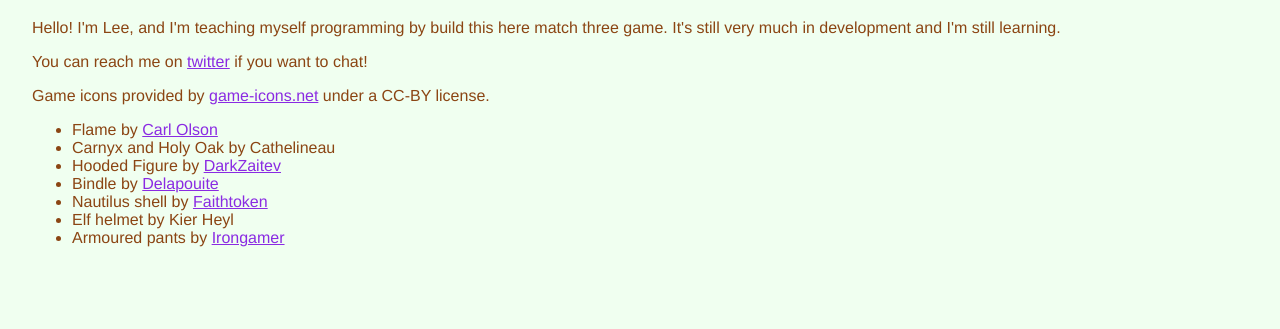
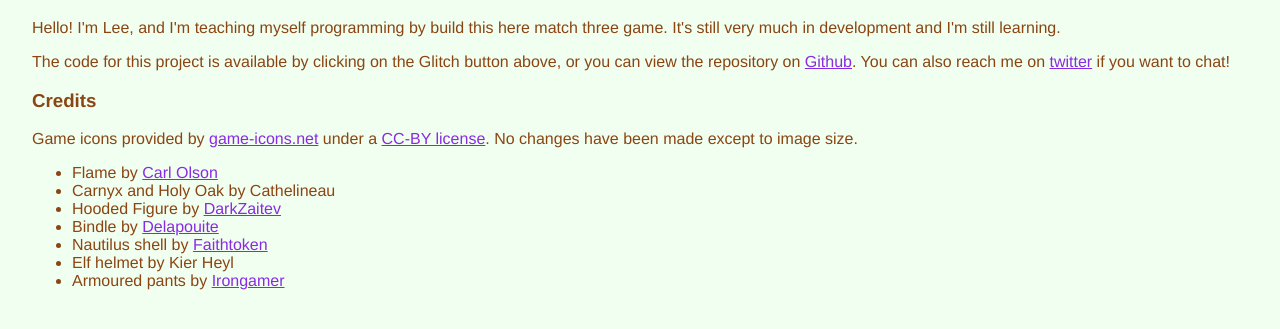
Before and after one commit to LeanderMcL/sunset-weaver, a plain HTML site: page about.html in a window 1280 px wide. Shown: the part 111-440 px from the top of the page. Drawn offline with Linux system fonts and the light colour scheme.

Commit message:
A few updates to static pages

```diff
--- a/about.html
+++ b/about.html
@@ -1,6 +1,6 @@
 <html lang="en">
   <head>
-    <title>matchy dev news</title>
+    <title>about matchy</title>
     <meta charset="utf-8">
     <meta http-equiv="X-UA-Compatible" content="IE=edge">
     <meta name="viewport" content="width=device-width, initial-scale=1">
@@ -18,10 +18,13 @@
     Hello! I'm Lee, and I'm teaching myself programming by build this here match three game. It's still very much in development and I'm still learning.
     </p>
     <p>
-      You can reach me on <a href="https://twitter.com/queerwombat">twitter</a> if you want to chat!
+      The code for this project is available by clicking on the Glitch button above, or you can view the repository on <a href="https://github.com/LeanderMcL/sunset-weaver">Github</a>. You can also reach me on <a href="https://twitter.com/queerwombat">twitter</a> if you want to chat!
     </p>
+    <h3 class="static">
+      Credits
+    </h3>
     <p>
-      Game icons provided by <a href="http://gameicons.net">game-icons.net</a> under a CC-BY license.
+      Game icons provided by <a href="http://gameicons.net">game-icons.net</a> under a <a href="https://creativecommons.org/licenses/by/3.0/">CC-BY license</a>. No changes have been made except to image size.
       <ul>
         <li>Flame by <a href="https://twitter.com/unstoppableCarl">Carl Olson</a></li>
         <li>Carnyx and Holy Oak by Cathelineau</li>
--- a/style.css
+++ b/style.css
@@ -30,6 +30,10 @@ h3 {
   color: saddlebrown;
 }
 
+h3.static {
+  text-align: left;
+}
+
 .square {
   display: inline-block;
   border-style: solid;
```
Also changed, not shown: dev-news.html (+2 -2 lines), changelog.txt.
